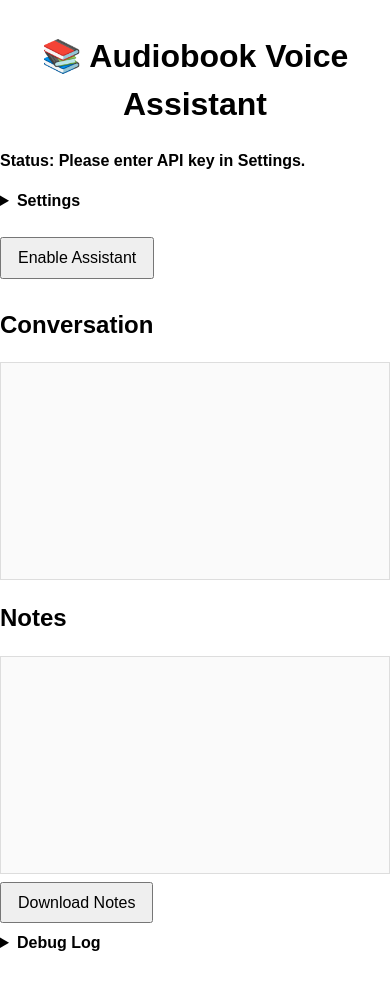
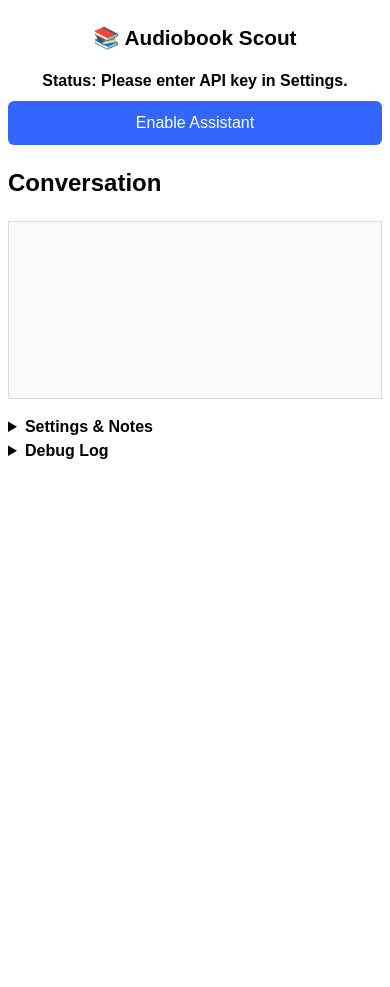
Before and after one commit to jasonscribd/audiobook-voice-assistant, a plain HTML site: page docs/index.html in a window 390 px wide. After the commit the page ends 844 px from the top, so only its background shows below. Drawn offline with Linux system fonts and the light colour scheme.

Commit message:
Mobile-friendly UI: Audiobook Scout, bottom Settings/Notes

```diff
--- a/docs/index.html
+++ b/docs/index.html
@@ -3,24 +3,39 @@
 <head>
   <meta charset="UTF-8" />
   <meta name="viewport" content="width=device-width, initial-scale=1.0" />
-  <title>Audiobook Voice Assistant</title>
+  <title>Audiobook Scout</title>
   <link rel="stylesheet" href="style.css" />
 </head>
 <body>
-  <h1>📚 Audiobook Voice Assistant</h1>
+  <h1>📚 Audiobook Scout</h1>
   <p class="status">Status: <span id="status-text">Idle</span></p>
 
-  <!-- Settings UI -->
-  <details style="margin-bottom:1rem;">
-    <summary><strong>Settings</strong></summary>
+  <button id="toggle-btn" class="primary-btn">Enable Assistant</button>
+
+  <section>
+    <h2>Conversation</h2>
+    <div id="chat-log" class="log"></div>
+  </section>
+
+  <!-- Bottom accordion -->
+  <section style="margin-top:1rem;">
+    <details>
+      <summary><strong>Settings & Notes</strong></summary>
       <div style="margin-top:0.5rem;">
+        <!-- Notes -->
+        <h3>Saved Notes</h3>
+        <div id="notes-log" class="log" style="height:150px;"></div>
+        <button id="download-notes">Download Notes</button>
+        <hr/>
+        <!-- Settings UI moved here -->
+        <h3>Preferences</h3>
         <label>OpenAI API Key:<br>
           <input type="password" id="api-key-input" style="width:100%;" placeholder="sk-..." />
         </label><br><br>
         <label>Wake Word:<br>
           <input type="text" id="wake-word-input" style="width:100%;" placeholder="hey bookbot" />
         </label><br><br>
-      <label>End Word (to finish speaking):<br>
+        <label>End Word:<br>
           <input type="text" id="end-word-input" style="width:100%;" placeholder="thank you" />
         </label><br><br>
         <label>Voice:<br>
@@ -36,21 +51,9 @@
         <label>Assistant Prompt:<br>
           <textarea id="prompt-input" rows="5" style="width:100%;" placeholder="System prompt for the assistant..."></textarea>
         </label><br><br>
-      <button id="save-settings">Save Settings</button>
+        <button id="save-settings" class="primary-btn">Save Settings</button>
       </div>
     </details>
-
-  <button id="toggle-btn">Enable Assistant</button>
-
-  <section>
-    <h2>Conversation</h2>
-    <div id="chat-log" class="log"></div>
-  </section>
-
-  <section>
-    <h2>Notes</h2>
-    <div id="notes-log" class="log"></div>
-    <button id="download-notes">Download Notes</button>
   </section>
 
   <section>
--- a/docs/style.css
+++ b/docs/style.css
@@ -1,12 +1,28 @@
 body {
   font-family: Arial, sans-serif;
-  margin: 2rem auto;
+  margin: 0 auto;
+  padding: 1rem;
   max-width: 600px;
   line-height: 1.5;
 }
 
 h1 {
   text-align: center;
+  font-size: 1.6rem;
+  margin-bottom: 0.5rem;
+}
+
+.primary-btn {
+  display: block;
+  width: 100%;
+  background: #3366ff;
+  color: #fff;
+  border: none;
+  border-radius: 6px;
+  padding: 0.8rem 1rem;
+  font-size: 1rem;
+  margin: 0.5rem 0 1rem;
+  cursor: pointer;
 }
 
 button {
@@ -19,14 +35,27 @@ button {
 .log {
   border: 1px solid #ddd;
   padding: 0.5rem;
-  height: 200px;
+  height: 220px;
   overflow-y: auto;
   background: #fafafa;
 }
 
+@media (max-width: 480px) {
+  body {
+    padding: 0.5rem;
+  }
+  .log {
+    height: 160px;
+  }
+  h1 {
+    font-size: 1.3rem;
+  }
+}
+
 .status {
   font-weight: bold;
-  margin-bottom: 1rem;
+  margin-bottom: 0.5rem;
+  text-align: center;
 }
 
 .assistant {
```
Lines whose indentation alone changed are shown as unchanged.
